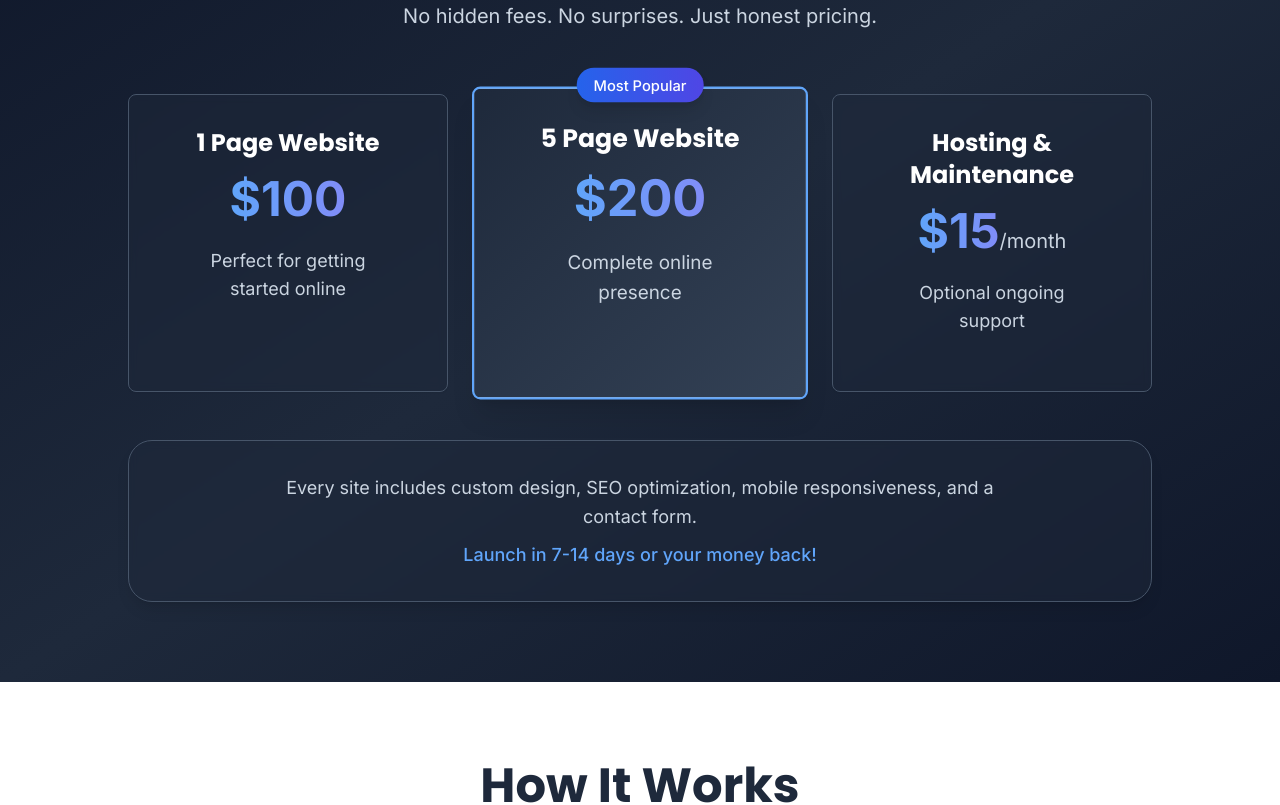
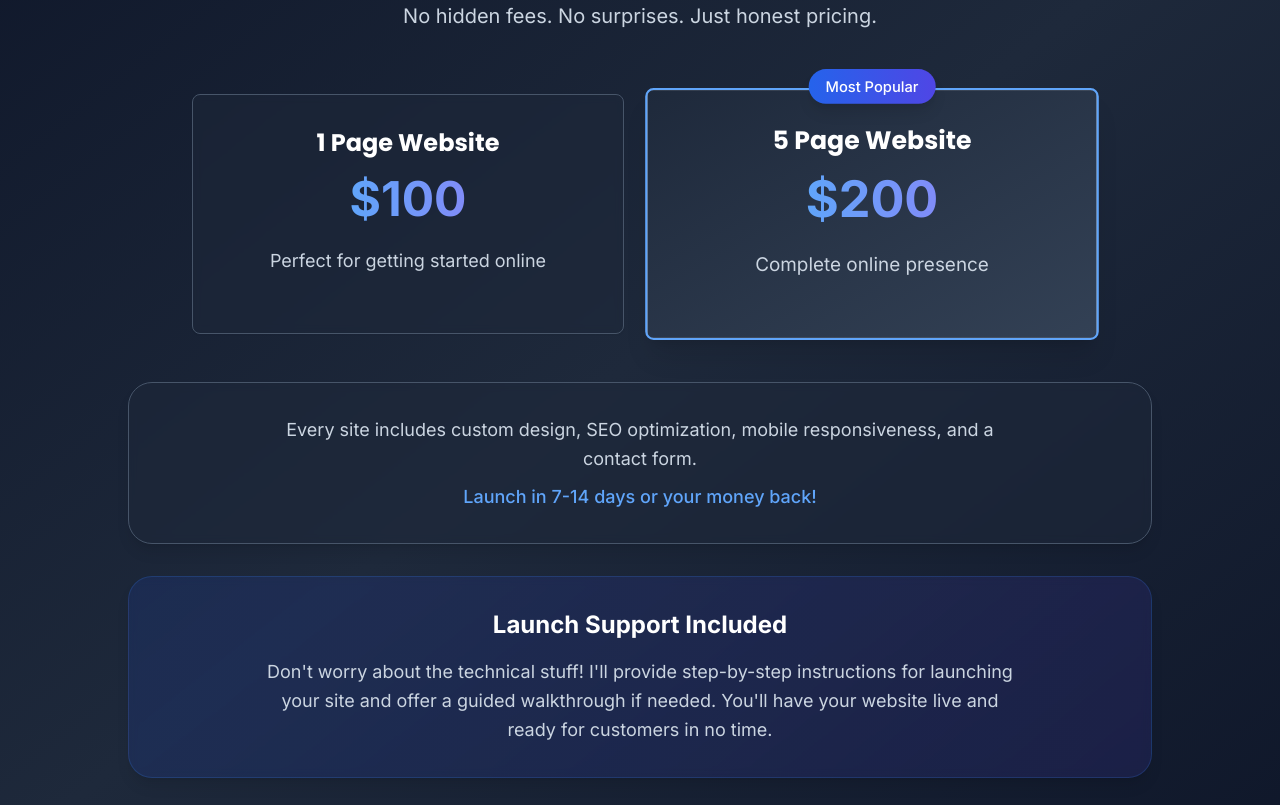
Before and after one commit to Addair89/tiny-web-works, a React (Vite) app: page / in a window 1280 px wide. Shown: the part 1540-2345 px from the top of the page. Built offline with nearby package versions, Linux system fonts and the light colour scheme.

Commit message:
Remove monthly package, add launch instructions
Removed the $15 monthly package from the pricing section. Added text with step-by-step instructions and a guided walkthrough option under the remaining offers.

```diff
--- a/src/pages/Index.tsx
+++ b/src/pages/Index.tsx
@@ -1,4 +1,3 @@
-
 import { useState, useEffect } from "react";
 import { Button } from "@/components/ui/button";
 import { Card, CardContent } from "@/components/ui/card";
@@ -177,7 +176,7 @@ const Index = () => {
             </p>
           </div>
 
-          <div className="grid grid-cols-1 md:grid-cols-3 gap-8 mb-12">
+          <div className="grid grid-cols-1 md:grid-cols-2 gap-8 mb-12 max-w-4xl mx-auto">
             {[
               {
                 title: "1 Page Website",
@@ -190,13 +189,6 @@ const Index = () => {
                 price: "$200",
                 description: "Complete online presence",
                 popular: true
-              },
-              {
-                title: "Hosting & Maintenance",
-                price: "$15",
-                period: "/month",
-                description: "Optional ongoing support",
-                popular: false
               }
             ].map((plan, index) => (
               <Card
@@ -219,7 +211,6 @@ const Index = () => {
                   <h3 className="font-heading text-2xl font-bold text-white mb-4">{plan.title}</h3>
                   <div className="mb-6">
                     <span className="text-5xl font-bold bg-gradient-to-r from-blue-400 to-indigo-400 bg-clip-text text-transparent">{plan.price}</span>
-                    {plan.period && <span className="text-xl text-slate-300">{plan.period}</span>}
                   </div>
                   <p className="text-slate-300 text-lg">{plan.description}</p>
                 </CardContent>
@@ -227,10 +218,17 @@ const Index = () => {
             ))}
           </div>
 
-          <div className="bg-slate-800/50 backdrop-blur-sm rounded-3xl p-8 shadow-lg border border-slate-600">
+          <div className="bg-slate-800/50 backdrop-blur-sm rounded-3xl p-8 shadow-lg border border-slate-600 mb-8">
             <p className="text-lg text-slate-300 max-w-3xl mx-auto leading-relaxed">
               Every site includes custom design, SEO optimization, mobile responsiveness, and a contact form.
               <span className="block mt-2 text-blue-400 font-medium">Launch in 7-14 days or your money back!</span>
+            </p>
+          </div>
+
+          <div className="bg-gradient-to-r from-blue-900/30 to-indigo-900/30 backdrop-blur-sm rounded-3xl p-8 shadow-lg border border-blue-500/20">
+            <h3 className="text-2xl font-bold text-white mb-4">Launch Support Included</h3>
+            <p className="text-lg text-slate-300 max-w-3xl mx-auto leading-relaxed">
+              Don't worry about the technical stuff! I'll provide step-by-step instructions for launching your site and offer a guided walkthrough if needed. You'll have your website live and ready for customers in no time.
             </p>
           </div>
         </div>
```
